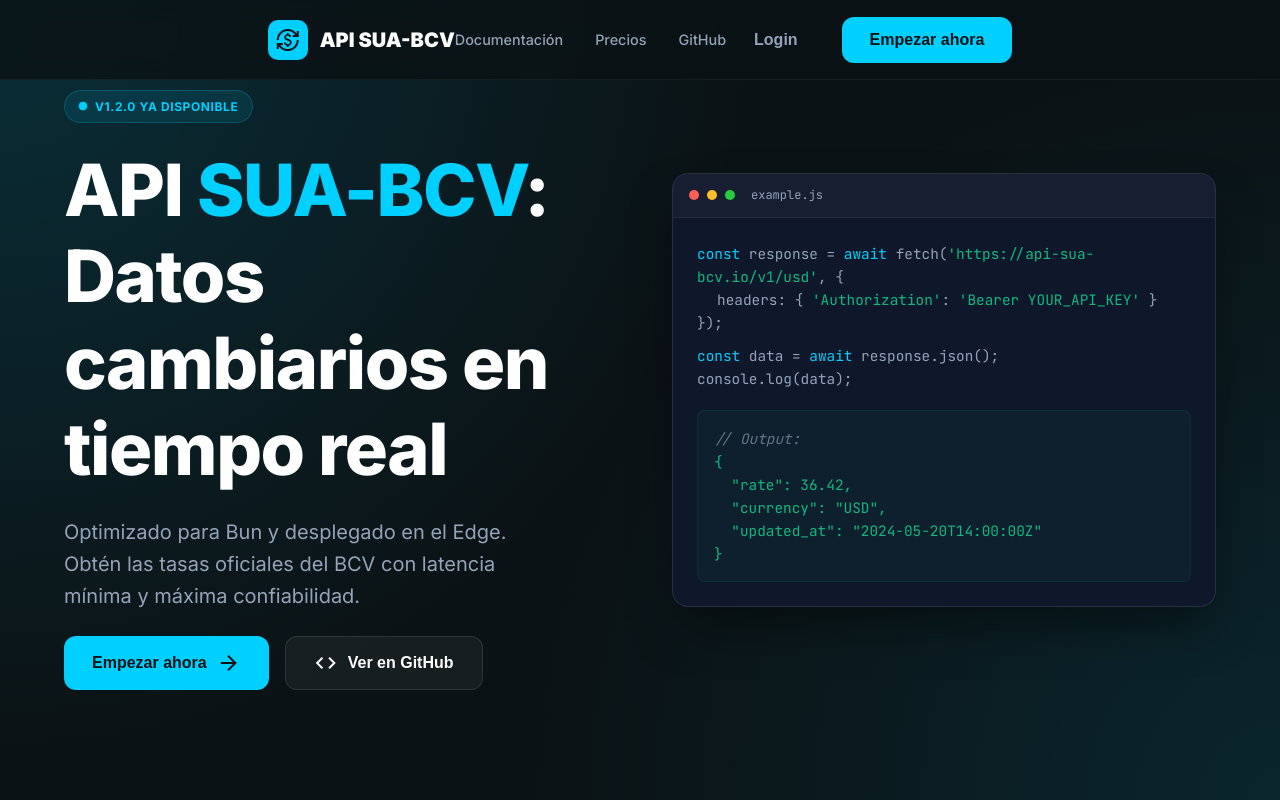
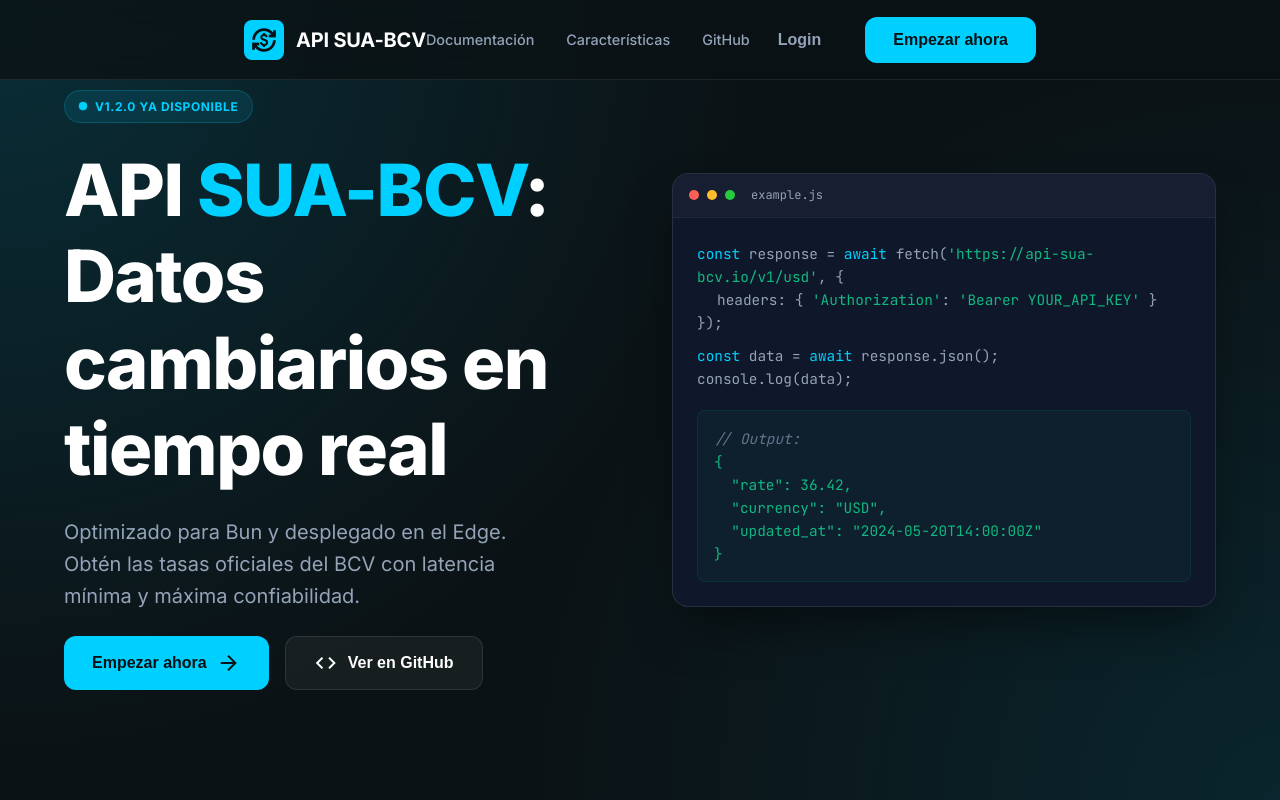
Before and after one commit to Sua7Dev/Api-bcv-sua-documentation-page, a plain HTML site: page index.html in a window 1280 px wide. Shown: the top 800 px of the page. Drawn offline with nearby package versions, Linux system fonts and the light colour scheme.

Commit message:
arreglado icons de material theme y agregado enlaces a github

```diff
--- a/index.html
+++ b/index.html
@@ -12,7 +12,7 @@
     <link href="https://fonts.googleapis.com/css2?family=Inter:wght@400;500;600;700;800;900&family=JetBrains+Mono:wght@400;500&display=swap" rel="stylesheet">
 
     <!-- Icons -->
-    <link rel="stylesheet" href="https://fonts.googleapis.com/css2?family=Material+Symbols+Outlined:opsz,wght,FILL,GRAD@20..48,100..701,0..1,-50..200" />
+    <link href="https://fonts.googleapis.com/css2?family=Material+Symbols+Outlined:wght,FILL@100..700,0..1&display=swap" rel="stylesheet" />
 
     <!-- Styles -->
     <link rel="stylesheet" href="style.css">
@@ -30,8 +30,8 @@
             <nav>
                 <ul>
                     <li><a href="#doc">Documentación</a></li>
-                    <li><a href="#precios">Precios</a></li>
-                    <li><a href="https://github.com" target="_blank">GitHub</a></li>
+                    <li><a href="#features">Características</a></li>
+                    <li><a href="https://github.com/Sua7Dev/api-bcv-sua" target="_blank">GitHub</a></li>
                 </ul>
             </nav>
             <div class="flex items-center gap-2">
@@ -199,7 +199,7 @@
                 <div class="footer-nav">
                     <h4>Comunidad</h4>
                     <ul>
-                        <li><a href="#">GitHub</a></li>
+                        <li><a href="https://github.com/Sua7Dev" target="_blank">GitHub</a></li>
                         <li><a href="#">Twitter (X)</a></li>
                         <li><a href="#">Discord</a></li>
                         <li><a href="#">Status</a></li>
--- a/style.css
+++ b/style.css
@@ -107,8 +107,12 @@
 }
 
 .btn-primary:hover {
-    transform: translateY(-2px);
+    transform: translateY(-2px) scale(1.02);
     box-shadow: 0 0 25px var(--primary-glow);
+}
+
+.btn-primary:active {
+    transform: scale(0.95);
 }
 
 .btn-secondary {
@@ -132,10 +136,11 @@
 
 /* Glassmorphism */
 .glass {
-    background: rgba(11, 18, 21, 0.8);
-    backdrop-filter: blur(12px);
-    -webkit-backdrop-filter: blur(12px);
-    border-bottom: 1px solid rgba(255, 255, 255, 0.05);
+    background: rgba(11, 18, 21, 0.82);
+    backdrop-filter: blur(16px);
+    -webkit-backdrop-filter: blur(16px);
+    border-bottom: 1px solid rgba(255, 255, 255, 0.08);
+    transition: var(--transition);
 }
 
 /* Cards */
@@ -162,6 +167,7 @@
     z-index: 1000;
     display: flex;
     align-items: center;
+    padding: 12px 0;
 }
 
 .logo {
@@ -169,19 +175,25 @@
     align-items: center;
     gap: 12px;
     font-size: 1.25rem;
-    font-weight: 900;
+    font-weight: 700;
     color: var(--white);
+    letter-spacing: -0.01em;
 }
 
 .logo-icon {
     width: 40px;
     height: 40px;
     background: var(--primary);
-    border-radius: 10px;
+    border-radius: 8px;
     display: flex;
     align-items: center;
     justify-content: center;
     color: var(--background);
+}
+
+.logo-icon .material-symbols-outlined {
+    font-weight: 700;
+    font-size: 24px;
 }
 
 nav ul {
```
